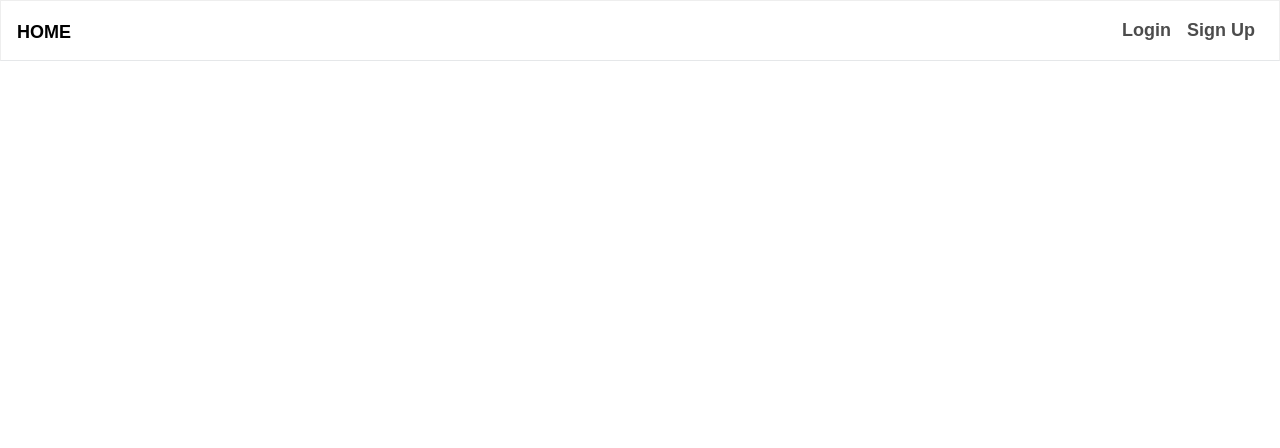
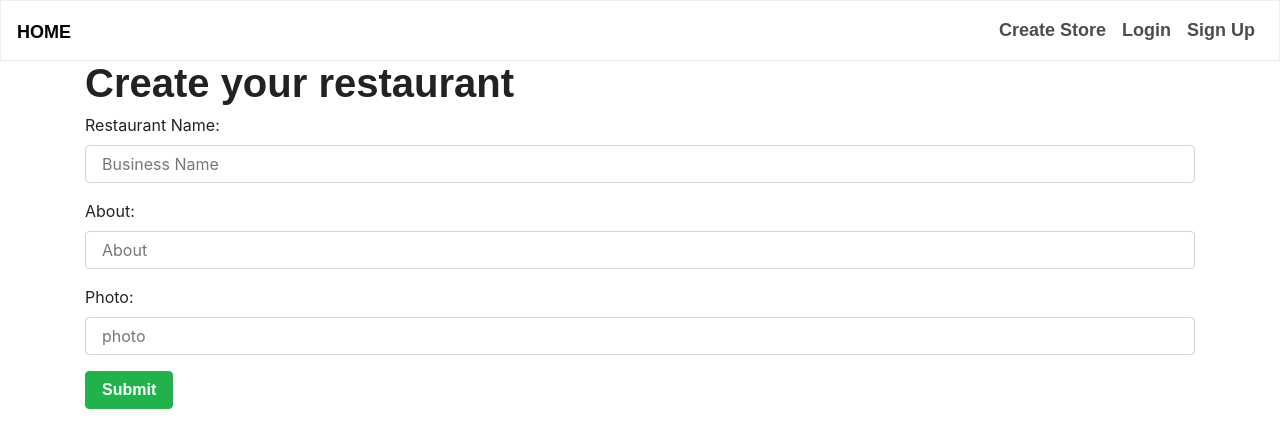
Before and after one commit to lijaack/Eat-Home, a React (Create React App) app in the folder client/: page /newvendor in a window 1280 px wide. Shown: the top 448 px of the page. Built offline with nearby package versions, Linux system fonts and the light colour scheme; a web font is replaced by a local one.

Commit message:
changed up page to create restauraunt

```diff
--- a/client/src/App.js
+++ b/client/src/App.js
@@ -2,7 +2,7 @@
 import React, { Component } from 'react';
 import { BrowserRouter as Router, Route, Switch } from "react-router-dom";
 import BusinessProfile from "./pages/BusinessProfile";
-import CreateVendorProfile from "./pages/CreateVendorProfile"
+import CreateVendorProfile from "./pages/newVendor/CreateVendorProfile"
 import Login from './pages/login';
 import Signup from './pages/signup';
 import Home from './pages/home/home';
@@ -18,11 +18,11 @@ function App() {
         <Nav />
         <Switch>
           <Route exact path="/" component={Home} />
-          <Route exact path="/vendor" component={CreateVendorProfile} />
+          <Route exact path="/newvendor" component={CreateVendorProfile} />
           <Route exact path="/login" component={Login} />
           <Route exact path="/signup" component={Signup} />
           <Route exact path="/landing" component={LandingMiddle}/>
-          {/* <Route component={NoMatch} /> */}
+          <Route component={Home} />
         </Switch>
       </div>
     </Router>
--- a/client/src/components/Nav/index.js
+++ b/client/src/components/Nav/index.js
@@ -9,6 +9,7 @@ function Nav() {
       </button>
       <div className="collapse navbar-collapse " id="navbarNavAltMarkup">
       <div className="navbar-nav ml-auto">
+        <a className="nav-item nav-link" href="/newvendor">Create Store</a>
         <a className="nav-item nav-link" href="/login">Login</a>
         <a className="nav-item nav-link" href="/signup">Sign Up</a>
         </div>
--- a/client/src/pages/CreateVendorProfile.js
+++ b/client/src/pages/CreateVendorProfile.js
@@ -1,9 +1,9 @@
 //imports
-import Jumbotron from "../components/Jumbotron";
+import Jumbotron from "../../components/Jumbotron";
 import React, { Component } from "react";
 import Slider from "react-slick";
-import { Col, Row, Container} from "../components/Grid";
-import Images from "../components/Images"
+import { Col, Row, Container} from "../../components/Grid";
+import Images from "../../components/Images"
 
 
 //Profile page shows 1 restaurant
@@ -40,7 +40,7 @@ handleInputChange = event => {
 
     render() {
         return (
-    <Container fluid>
+            <section>
                 <Jumbotron height="100">
                 <h1> Vendor Create Profile</h1>
                 </Jumbotron>
@@ -97,9 +97,9 @@ render() {
                     <button onClick={this.handleFormSubmit}>Submit</button>
                 </Col>
                 </Row>
-
-    </Container>
-    )}
+            </section>
+        )
+    }
 }
 
 export default Profile;
--- a/client/src/pages/home/home.js
+++ b/client/src/pages/home/home.js
@@ -23,18 +23,18 @@ class Home extends Component {
 
                 <Container>
                     <Row>
-                        <Col size="md-4">
+                        <Col size="4">
                             <img src={require('./images/order.png')} alt="order" style={{width:"100px"}}></img>
                             <h5>Order your meal</h5>
                             <p>Find a meal that you like, and place your order!</p>
                         </Col>
-                        <Col size="md-4">
+                        <Col size="4">
                             <img src={require('./images/cook.png')} alt="cook" style={{width:"100px"}}></img>
                             <h5>Wait for your meal to be cooked</h5>
                             <p>A chef will prepare your home cooked meal.</p>
 
                         </Col>
-                        <Col size="md-4">
+                        <Col size="4">
                             <img src={require('./images/pickup.png')} alt="pick up" style={{width:"100px"}}></img>
                             <h5>Pick up your order!</h5>
                             <p>When the chef is done, you will get a message letting you know. Simply go and pick up your order.</p>
@@ -42,11 +42,13 @@ class Home extends Component {
                         </Col>
                     </Row>
                     <Row>
-                        <Col size="md-5"/>
-                        <Col size="md-2">
+                        <Col size="4"/>
+                        <Col size="4">
+                        <div className="text-center">
                             <button type="button" className="btn btn-success">Search for a meal</button>
+                        </div>
                         </Col>
-                        <Col size="md-5"/>
+                        <Col size="4"/>
                     </Row>
                     <h2 className="text-center">Popular Meals</h2>
                     <Row>
--- /dev/null
+++ b/client/src/pages/newVendor/CreateVendorProfile.js
@@ -0,0 +1,82 @@
+//imports
+import Jumbotron from "../../components/Jumbotron";
+import React, { Component } from "react";
+import Slider from "react-slick";
+import { Input, TextArea, FormBtn } from "../../components/Form";
+import { Col, Row, Container} from "../../components/Grid";
+import Images from "../../components/Images";
+import "./style.css";
+
+
+//Profile page shows 1 restaurant
+//state
+class Profile extends Component {
+
+    state = {
+        restaurantName: "",
+        about: "",
+        photo: ""
+    };
+
+    handleFormSubmit = event => {
+        //api call to post info to database to database
+
+
+        //Empty the text fields
+        this.setState({
+            businessName: "",
+            license: "",
+            about: "",
+            photo: ""
+        });
+    }
+
+    handleInputChange = event => {
+        const { name, value } = event.target;
+
+        this.setState({
+        [name]: value
+        });
+    }
+
+    render() {
+        return (
+            <section className="vendor-section">
+                <Container>
+                    <h1>
+                        Create your restaurant
+                    </h1>
+                    <form className="form">
+                    <label for="restaurantName">Restaurant Name:</label>
+                    <Input
+                        value={this.state.restaurantName}
+                        name="restaurantName"
+                        onChange={this.handleInputChange}
+                        type="text"
+                        placeholder="Business Name"
+                    />
+                    <label for="about">About:</label>
+                    <Input
+                        value={this.state.about}
+                        name="about"
+                        onChange={this.handleInputChange}
+                        type="text area"
+                        placeholder="About"
+                    />
+                    <label for="photo">Photo:</label>
+                    <Input
+                        value={this.state.photo}
+                        name="photo"
+                        onChange={this.handleInputChange}
+                        type="text area"
+                        placeholder="photo"
+                    />
+                    </form>
+                    <button type="button" className="btn btn-success" onClick={this.handleFormSubmit}>Submit</button>
+                </Container>
+            </section>
+        )
+    }
+}
+
+export default Profile;
```
Also changed, not shown: client/src/pages/newVendor/images/cooking.jpg (added), client/src/pages/newVendor/style.css (added), 1 other file (tests, documents, lock files or other folders). Lines whose indentation alone changed are shown as unchanged.
